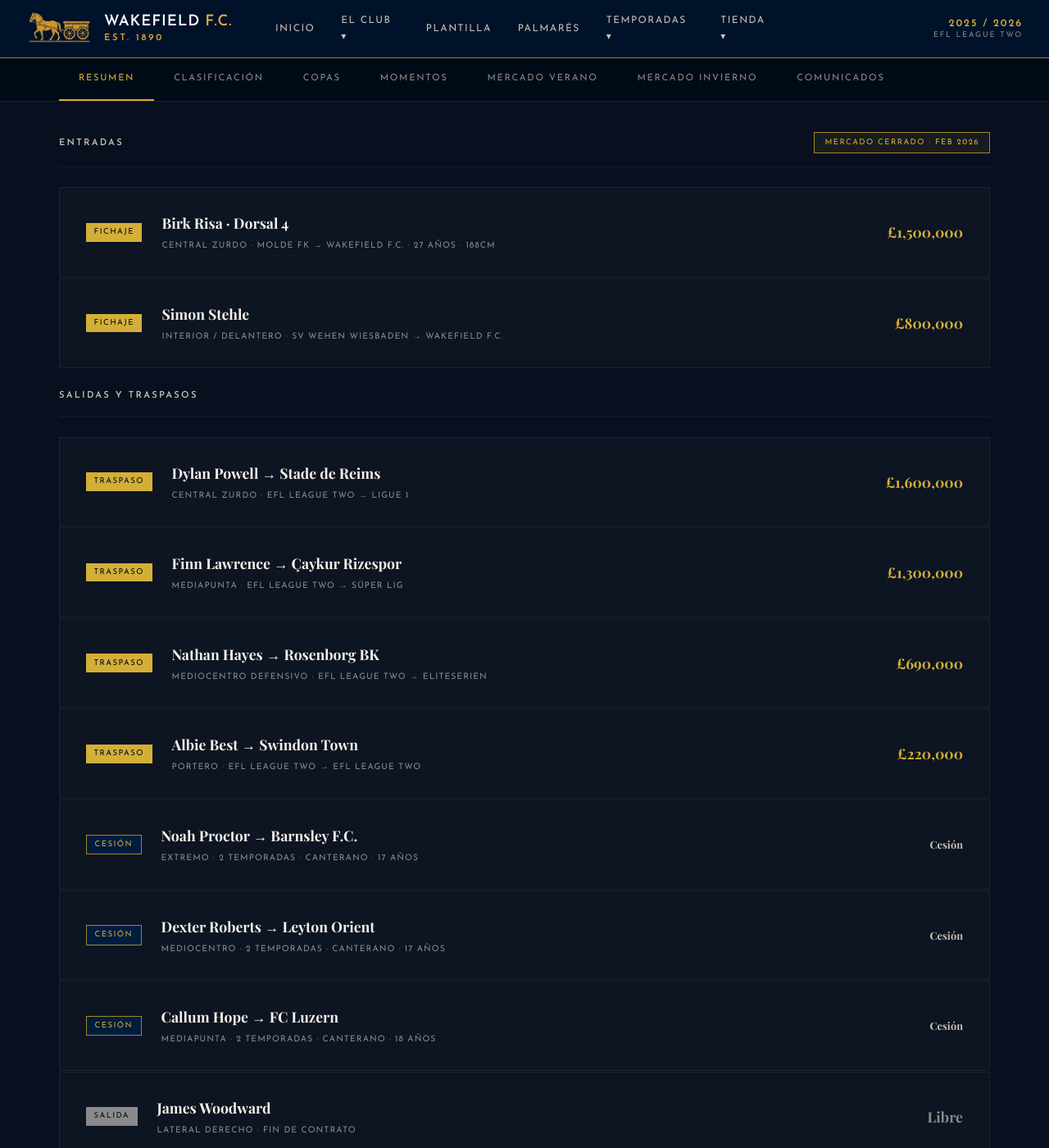
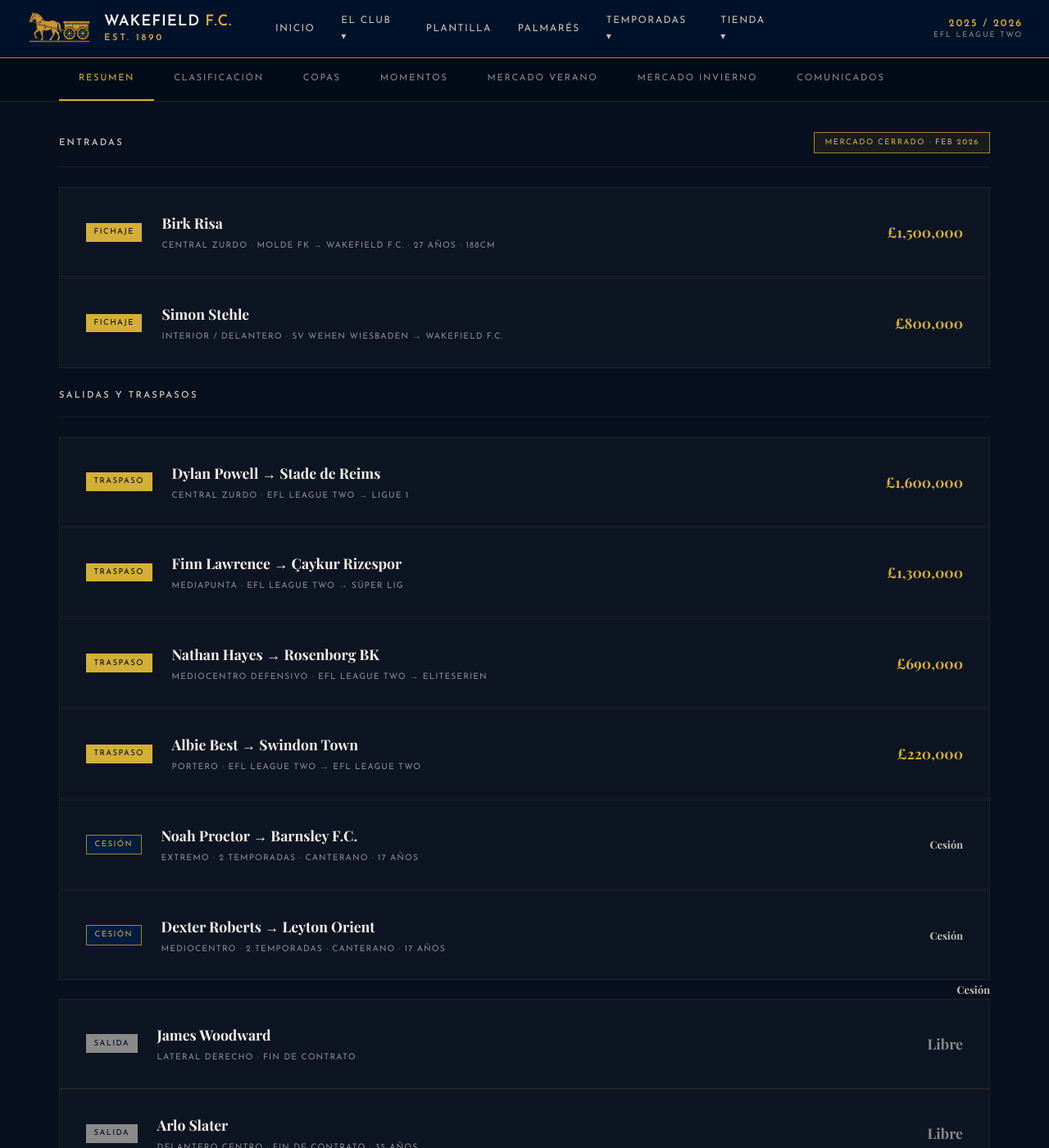
Before and after one commit to riise66/wakefieldfc, a Jekyll site: the page built from pages/temporada-2526.html, in a window 1280 px wide and 1400 px high, scrolled down 3782 px. Shown: the whole window at 82% size. Built offline with Jekyll 4.4.1, drawn with Linux system fonts in a browser that asks for light colours; some web fonts are replaced; a style sheet for code colours, icons or effects is not loaded.

Commit message:
Update temporada-2526.html

```diff
--- a/pages/temporada-2526.html
+++ b/pages/temporada-2526.html
@@ -430,7 +430,7 @@
       <div class="com-item" onclick="openModal('risa')">
         <span class="com-tag">Fichaje</span>
         <div class="com-info">
-          <h3>Birk Risa · Dorsal 4</h3>
+          <h3>Birk Risa</h3>
           <p>Central zurdo · Molde FK → Wakefield F.C. · 27 años · 188cm</p>
         </div>
         <span class="com-amount">£1,500,000</span>
@@ -499,13 +499,7 @@
         </div>
         <span class="com-amount" style="color:var(--grey-light); font-size:0.8rem;">Cesión</span>
       </div>
-      <div class="com-item" onclick="openModal('hope')">
-        <span class="com-tag cesion">Cesión</span>
-        <div class="com-info">
-          <h3>Callum Hope → FC Luzern</h3>
-          <p>Mediapunta · 2 temporadas · Canterano · 18 años</p>
-        </div>
-        <span class="com-amount" style="color:var(--grey-light); font-size:0.8rem;">Cesión</span>
+      <span class="com-amount" style="color:var(--grey-light); font-size:0.8rem;">Cesión</span>
       </div>
       <div class="com-item" onclick="openModal('woodward')">
         <span class="com-tag salida">Salida</span>
@@ -606,11 +600,6 @@
     title: 'El Wakefield F.C. cede a Dexter Roberts al Leyton Orient por dos temporadas',
     body: '<p>El Wakefield Football Club anuncia el acuerdo con el Leyton Orient para la cesión de <strong>Dexter Roberts</strong> por un período de dos temporadas.</p><p>Roberts, de 17 años y 191 centímetros, es uno de los productos más destacados de la cantera del Wakefield F.C. Su físico privilegiado le otorga una presencia en el centro del campo poco habitual para su edad. El club considera que el Leyton Orient es el entorno ideal para el siguiente paso en su desarrollo.</p>'
   },
-  hope: {
-    meta: 'Wakefield F.C. · Enero 2026 · Cesión',
-    title: 'El Wakefield F.C. cede a Callum Hope al FC Luzern por dos temporadas',
-    body: '<p>El Wakefield Football Club anuncia el acuerdo con el FC Luzern de la Super League suiza para la cesión de <strong>Callum Hope</strong> por un período de dos temporadas.</p><p>Hope, de 18 años, sale a acumular minutos de competición en un entorno profesional exigente. La elección del FC Luzern responde al perfil del jugador y a la filosofía de desarrollo del club.</p><p>El Wakefield F.C. mantiene todos los derechos sobre Callum Hope.</p>'
-  },
   woodward: {
     meta: 'Wakefield F.C. · Diciembre 2025 · Salida',
     title: 'El Wakefield F.C. confirma la no renovación de James Woodward',
```
